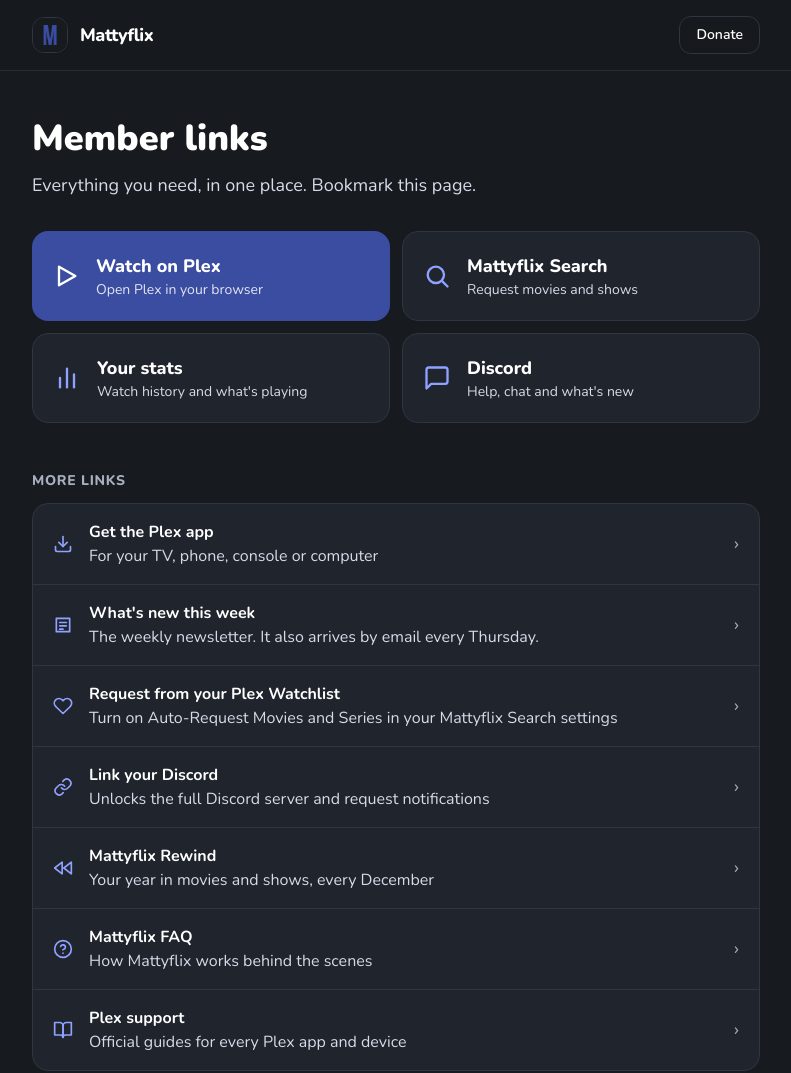
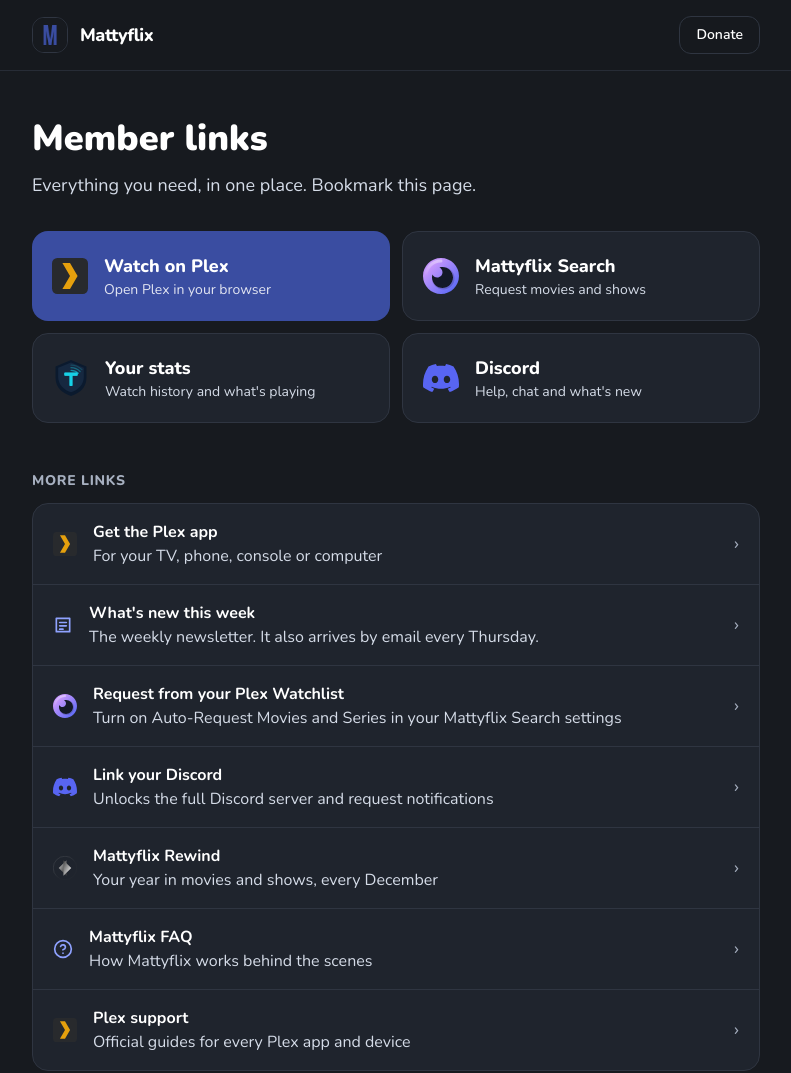
Before and after one commit to MattyGroch/mattyflix-site, a plain HTML site: page members/index.html in a window 1280 px wide. Shown: the top 1073 px of the page, without its empty margins (244-1035 px from the left). Drawn offline with nearby package versions, Linux system fonts and the light colour scheme.

Commit message:
Members page: real app icons
Use Plex, Seerr, Tracearr, Discord and Plex Rewind icons from
homarr-labs/dashboard-icons (stored in assets/icons/, not hotlinked) for
the quick-access buttons and app rows. Non-app rows (newsletter, FAQ)
keep their line icons.

Co-Authored-By: Claude Opus 5.5 <noreply@anthropic.com>
Claude-Session: https://claude.ai/code/session_01RZbwSUoz9Qsi1uUz44LYvb

```diff
--- a/members/index.html
+++ b/members/index.html
@@ -49,19 +49,19 @@
     <!-- The four things people want most -->
     <section class="grid gap-3 sm:grid-cols-2">
       <a href="https://app.plex.tv/desktop/#!/" class="group flex items-center gap-4 rounded-2xl bg-mf-accent p-5 hover:bg-mf-accentDark">
-        <svg class="h-7 w-7 shrink-0" viewBox="0 0 24 24" fill="none" stroke="currentColor" stroke-width="2" stroke-linecap="round" stroke-linejoin="round"><polygon points="6 4 20 12 6 20 6 4"/></svg>
+        <img src="/assets/icons/plex.svg" alt="" class="h-9 w-9 shrink-0" width="36" height="36">
         <div><div class="text-lg font-extrabold">Watch on Plex</div><div class="text-sm text-white/85">Open Plex in your browser</div></div>
       </a>
       <a href="https://search.mattyflix.com" class="group flex items-center gap-4 rounded-2xl border border-mf-border bg-mf-surface p-5 hover:border-mf-accentSoft">
-        <svg class="h-7 w-7 shrink-0 text-mf-accentSoft" viewBox="0 0 24 24" fill="none" stroke="currentColor" stroke-width="2" stroke-linecap="round" stroke-linejoin="round"><circle cx="11" cy="11" r="7"/><line x1="21" y1="21" x2="16.65" y2="16.65"/></svg>
+        <img src="/assets/icons/seerr.svg" alt="" class="h-9 w-9 shrink-0" width="36" height="36">
         <div><div class="text-lg font-extrabold">Mattyflix Search</div><div class="text-sm text-mf-sub">Request movies and shows</div></div>
       </a>
       <a href="https://stats.mattyflix.com" class="group flex items-center gap-4 rounded-2xl border border-mf-border bg-mf-surface p-5 hover:border-mf-accentSoft">
-        <svg class="h-7 w-7 shrink-0 text-mf-accentSoft" viewBox="0 0 24 24" fill="none" stroke="currentColor" stroke-width="2" stroke-linecap="round" stroke-linejoin="round"><line x1="6" y1="20" x2="6" y2="12"/><line x1="12" y1="20" x2="12" y2="4"/><line x1="18" y1="20" x2="18" y2="9"/></svg>
+        <img src="/assets/icons/tracearr.svg" alt="" class="h-9 w-9 shrink-0" width="36" height="36">
         <div><div class="text-lg font-extrabold">Your stats</div><div class="text-sm text-mf-sub">Watch history and what's playing</div></div>
       </a>
       <a href="https://discord.gg/YFapuevaD8" class="group flex items-center gap-4 rounded-2xl border border-mf-border bg-mf-surface p-5 hover:border-mf-accentSoft">
-        <svg class="h-7 w-7 shrink-0 text-mf-accentSoft" viewBox="0 0 24 24" fill="none" stroke="currentColor" stroke-width="2" stroke-linecap="round" stroke-linejoin="round"><path d="M21 15a2 2 0 0 1-2 2H7l-4 4V5a2 2 0 0 1 2-2h14a2 2 0 0 1 2 2z"/></svg>
+        <img src="/assets/icons/discord.svg" alt="" class="h-9 w-9 shrink-0" width="36" height="36">
         <div><div class="text-lg font-extrabold">Discord</div><div class="text-sm text-mf-sub">Help, chat and what's new</div></div>
       </a>
     </section>
@@ -71,7 +71,7 @@
       <h2 class="mb-3 text-sm font-extrabold uppercase tracking-wider text-mf-muted">More links</h2>
       <div class="overflow-hidden rounded-2xl border border-mf-border bg-mf-surface">
         <a class="row" href="https://www.plex.tv/media-server-downloads/#plex-app">
-          <svg class="ico" viewBox="0 0 24 24" fill="none" stroke="currentColor" stroke-width="2" stroke-linecap="round" stroke-linejoin="round"><path d="M21 15v4a2 2 0 0 1-2 2H5a2 2 0 0 1-2-2v-4"/><polyline points="7 10 12 15 17 10"/><line x1="12" y1="15" x2="12" y2="3"/></svg>
+          <img src="/assets/icons/plex.svg" alt="" class="h-6 w-6 shrink-0" width="24" height="24">
           <div><div class="font-bold">Get the Plex app</div><div class="text-mf-sub">For your TV, phone, console or computer</div></div>
           <span class="arrow">&rsaquo;</span>
         </a>
@@ -81,17 +81,17 @@
           <span class="arrow">&rsaquo;</span>
         </a>
         <a class="row" href="https://search.mattyflix.com/profile/settings">
-          <svg class="ico" viewBox="0 0 24 24" fill="none" stroke="currentColor" stroke-width="2" stroke-linecap="round" stroke-linejoin="round"><path d="M20.8 4.6a5.5 5.5 0 0 0-7.8 0L12 5.7l-1-1.1a5.5 5.5 0 0 0-7.8 7.8l1 1.1L12 21l7.8-7.5 1-1.1a5.5 5.5 0 0 0 0-7.8z"/></svg>
+          <img src="/assets/icons/seerr.svg" alt="" class="h-6 w-6 shrink-0" width="24" height="24">
           <div><div class="font-bold">Request from your Plex Watchlist</div><div class="text-mf-sub">Turn on Auto-Request Movies and Series in your Mattyflix Search settings</div></div>
           <span class="arrow">&rsaquo;</span>
         </a>
         <a class="row" href="https://search.mattyflix.com/profile/settings/notifications/discord">
-          <svg class="ico" viewBox="0 0 24 24" fill="none" stroke="currentColor" stroke-width="2" stroke-linecap="round" stroke-linejoin="round"><path d="M10 13a5 5 0 0 0 7.5.5l3-3a5 5 0 0 0-7-7l-1.7 1.7"/><path d="M14 11a5 5 0 0 0-7.5-.5l-3 3a5 5 0 0 0 7 7l1.7-1.7"/></svg>
+          <img src="/assets/icons/discord.svg" alt="" class="h-6 w-6 shrink-0" width="24" height="24">
           <div><div class="font-bold">Link your Discord</div><div class="text-mf-sub">Unlocks the full Discord server and request notifications</div></div>
           <span class="arrow">&rsaquo;</span>
         </a>
         <a class="row" href="https://rewind.mattyflix.com">
-          <svg class="ico" viewBox="0 0 24 24" fill="none" stroke="currentColor" stroke-width="2" stroke-linecap="round" stroke-linejoin="round"><polygon points="11 19 2 12 11 5 11 19"/><polygon points="22 19 13 12 22 5 22 19"/></svg>
+          <img src="/assets/icons/plex-rewind.svg" alt="" class="h-6 w-6 shrink-0" width="24" height="24">
           <div><div class="font-bold">Mattyflix Rewind</div><div class="text-mf-sub">Your year in movies and shows, every December</div></div>
           <span class="arrow">&rsaquo;</span>
         </a>
@@ -101,7 +101,7 @@
           <span class="arrow">&rsaquo;</span>
         </a>
         <a class="row" href="https://support.plex.tv">
-          <svg class="ico" viewBox="0 0 24 24" fill="none" stroke="currentColor" stroke-width="2" stroke-linecap="round" stroke-linejoin="round"><path d="M2 3h6a4 4 0 0 1 4 4v14a3 3 0 0 0-3-3H2z"/><path d="M22 3h-6a4 4 0 0 0-4 4v14a3 3 0 0 1 3-3h7z"/></svg>
+          <img src="/assets/icons/plex.svg" alt="" class="h-6 w-6 shrink-0" width="24" height="24">
           <div><div class="font-bold">Plex support</div><div class="text-mf-sub">Official guides for every Plex app and device</div></div>
           <span class="arrow">&rsaquo;</span>
         </a>
```
Also changed, not shown: assets/icons/discord.svg (added), assets/icons/plex-rewind.svg (added), assets/icons/plex.svg (added), assets/icons/seerr.svg (added), assets/icons/tracearr.svg (added), 1 other file.
